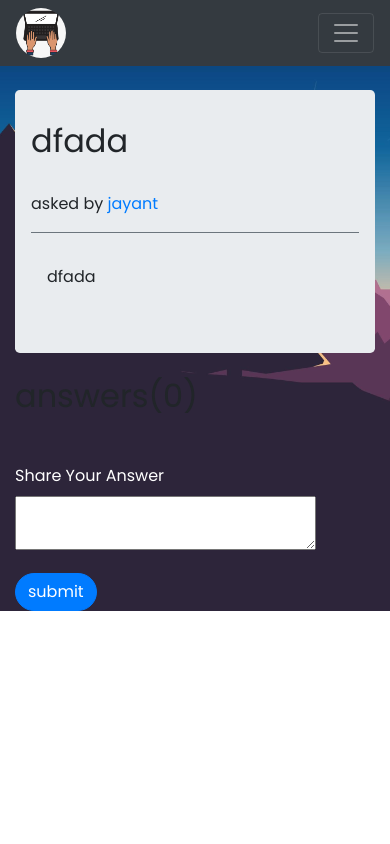
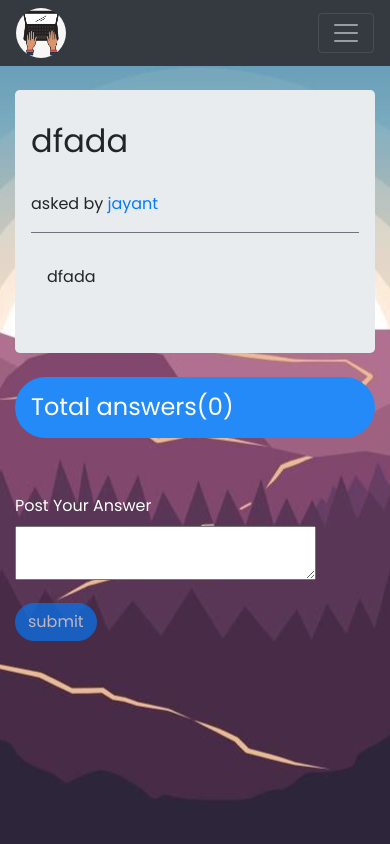
Before and after one commit to JaNigam/EverythingCs, a Django app: a page that uses templates/base.html in a window 390 px wide. Run offline with Django 3.2, Linux system fonts and the light colour scheme; a user stored in the database is signed in; data comes from the database, SQL or seed files in the repository; both versions use the stored data as it was after the commit; some libraries are stand-ins or nearby versions.

Commit message:
adjusted home image for mobile and fine tuning

```diff
--- a/static/base.css
+++ b/static/base.css
@@ -44,12 +44,12 @@ body
 body{
     margin: 0px !important;
     font-family: 'Poppins', sans-serif !important;
-    font-size: 1em !important;
+    font-size: 1rem !important;
     background:url("/static/images/vector-purple.jpg");
+    background-repeat: repeat;
     background-blend-mode: darken;
-    background-repeat: no-repeat;
-    /* background-position: center; */
-    background-size: cover;
+    background-position: center;
+    /* background-size: cover; */
 
 
 
--- a/static/blogHome.css
+++ b/static/blogHome.css
@@ -1,3 +1,9 @@
+.body
+{
+    background: url("/static/images/vector-purple.jpg");
+    /* background-size: cover; */
+}
+
 #abc
 {
     background: rgba(0, 0, 0, .3);
--- a/static/questionPost.css
+++ b/static/questionPost.css
@@ -16,3 +16,12 @@
     margin-bottom: 10px;
 
 }
+
+#answercount
+{
+    color: white;
+    padding:1rem;
+    background-color:rgb(35, 138, 248);
+    border-radius: 2rem;
+    font-size: 1.5rem;
+}
--- a/templates/questions/question_post.html
+++ b/templates/questions/question_post.html
@@ -26,7 +26,9 @@
 
 
 <div class="container">
-  <h2 class='my-2'>answers({{answers.count}})</h2>
+  <h2 class='my-3' id="answercount">Total answers({{answers.count}})</h2>
+
+
   <br>
   {% for answer in answers %}
   <div class="card my-3">
@@ -57,17 +59,34 @@
     <form>
       <div class="form-group my-3">
         {% csrf_token %}
-        <label for="exampleInputEmail1" style="color:white">Share Your Answer </label>
+        <label for="exampleInputEmail1" style="color:white">Post Your Answer </label>
 
-        <textarea name="answer"></textarea>
+        <textarea name="answer" id='answer'></textarea>
+
         <script type='text/javascript'>
-          CKEDITOR.replace("answer")
+          //enabling submit button only when some text is typed
+          CKEDITOR.replace('answer', {
+            on: {
+              change: function () {
+                var inst = CKEDITOR.instances['answer'];
+                if (inst.getData() != '') {
+                  $('#submitAnswer').removeAttr('disabled');
+                }
+
+                else {
+                  $('#submitAnswer').attr('disabled', 'disabled');
+                }
+              }
+            }
+          });
         </script>
 
 
         <input type="hidden" name="question" value="{{question.title}}">
       </div>
-      <button type="submit" class="btn btn-primary">submit</button>
+
+      <!-- addding disabled attribute since on refresh, by defualt the submit button should be disabled -->
+      <button type="submit" class="btn btn-primary" id='submitAnswer' disabled='disabled'>submit</button>
     </form>
 </div>
 {% endif %}
```
Also changed, not shown: static/blogPost.css (+15 -0 lines), static/home.css (+9 -0 lines), templates/base.html (+6 -6 lines), templates/blog/blogPost.html (+34 -4 lines), templates/home/home.html (+7 -7 lines), db.sqlite3.
